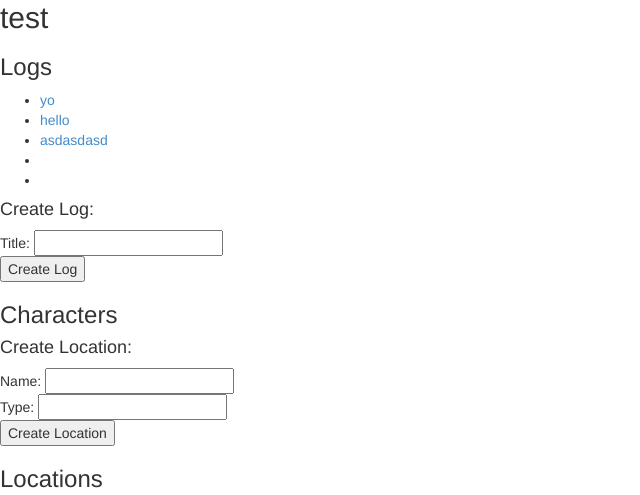
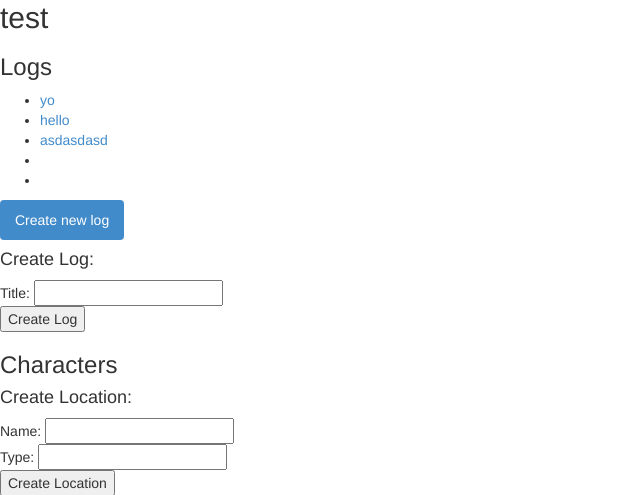
Before and after one commit to Gronex/Campaign-Log, a Django app: page /campaigns/1/ in a window 1280 px wide. Shown: the part 191-686 px from the top of the page, without its empty margins (0-640 px from the left). Run offline with Django 3.2, Linux system fonts and the light colour scheme; data comes from the database, SQL or seed files in the repository; parts of the project's set-up code (start-up, migrations or seed data) failed here and were passed over; some libraries are stand-ins or nearby versions.

Commit message:
changed method of adding log, to use new way from campaign

```diff
--- a/Campaign_Log/templates/campaign.html
+++ b/Campaign_Log/templates/campaign.html
@@ -11,6 +11,10 @@
         <a href="{% url 'my-log' campaign.id log.id %}">{{log.title}}</a>
     </li>
     {% endfor %}
+</ul>
+
+<ul class="nav nav-pills nav-inverse">
+    <li class="active"><a href="{% url 'log-new' %}">Create new log</a></li>
 </ul>
 
 <h4>Create Log:</h4>
```
